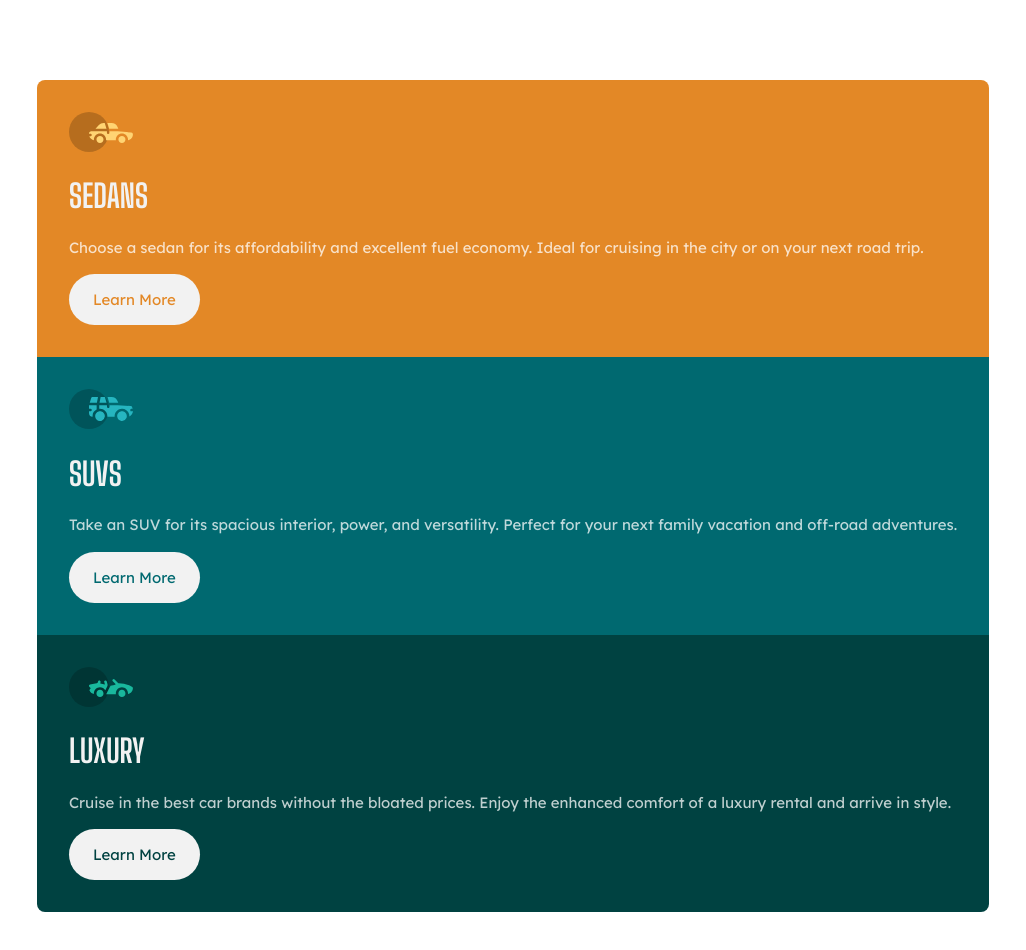
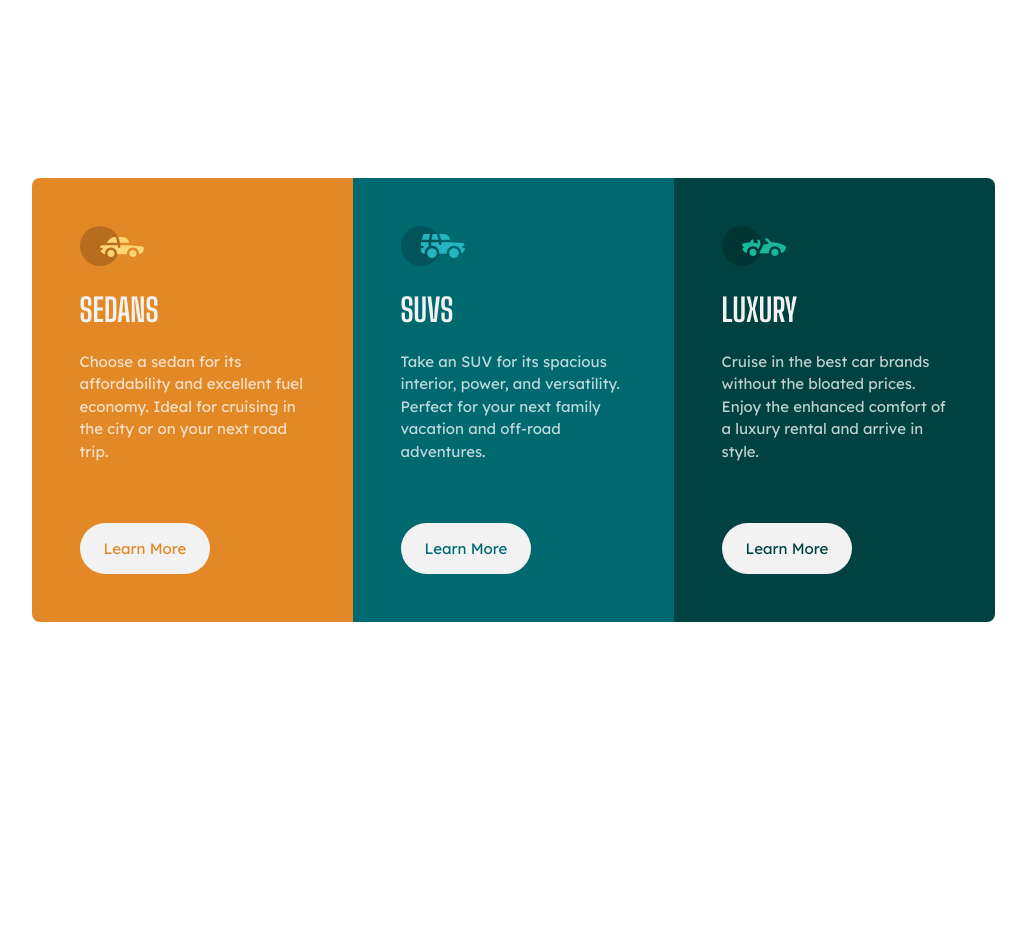
Before and after one commit to athirasarman/three-coloumn-preview-card, a React (Create React App) app: page / in a window 1280 px wide. Shown: the top 950 px of the page, without its empty margins (127-1153 px from the left). After the commit the page ends 800 px from the top, so only its background shows below. Built offline with nearby package versions, Linux system fonts and the light colour scheme.

Commit message:
Desktop designs

```diff
--- a/src/App.css
+++ b/src/App.css
@@ -10,6 +10,8 @@
 }
 .three-column-container {
   height: 100%;
+  display: flex;
+  flex-direction: column;
 }
 .three-column-container .column-container:first-child{
   border-top-left-radius: 8px;
@@ -19,3 +21,19 @@
   border-bottom-left-radius: 8px;
   border-bottom-right-radius: 8px;
 }
+
+@media (min-width:767px) {
+  .three-column-container{
+    flex-direction: row;
+  }
+  .three-column-container .column-container:first-child{
+    border-top-left-radius: 8px;
+    border-bottom-left-radius: 8px;
+    border-top-right-radius: 0;
+  }
+  .three-column-container .column-container:last-child{
+    border-top-right-radius: 8px;
+    border-bottom-right-radius: 8px;
+    border-bottom-left-radius: 0;
+  }
+}
--- a/src/column.css
+++ b/src/column.css
@@ -1,5 +1,5 @@
 .column-container {
-  padding: 32px;
+  padding: 48px;
 }
 h1 {
   text-transform: uppercase;
@@ -24,5 +24,13 @@ button {
 }
 button:active {
   border: 1px solid var(--very-light-gray);
-  color: var(--very-light-gray);
 }
+
+@media (min-width: 767px) {
+    .column-container{
+        max-width:225px;
+    }
+    p{
+        margin-bottom:60px;
+    }
+}
--- a/src/index.css
+++ b/src/index.css
@@ -8,9 +8,16 @@
   src: url("./assets/fonts/Lexend_Deca/LexendDeca-VariableFont_wght.ttf");
 }
 
-
 body {
   margin: 0;
   -webkit-font-smoothing: antialiased;
   -moz-osx-font-smoothing: grayscale;
+  display: flex;
+  justify-content: center;
+  align-items: center;
 }
+@media (min-width: 767px) {
+  body {
+    height: 100vh;
+  }
+}
```
